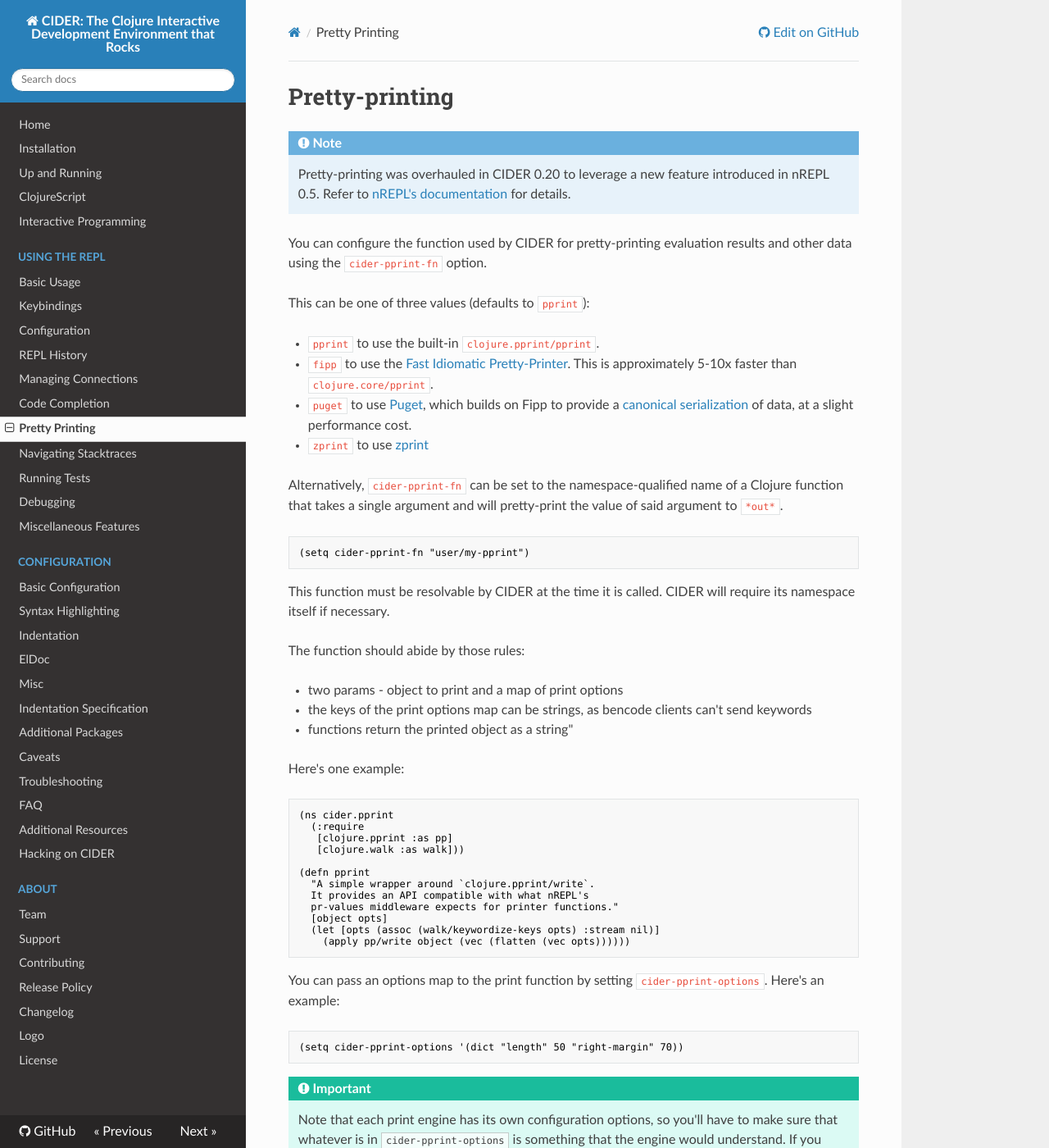
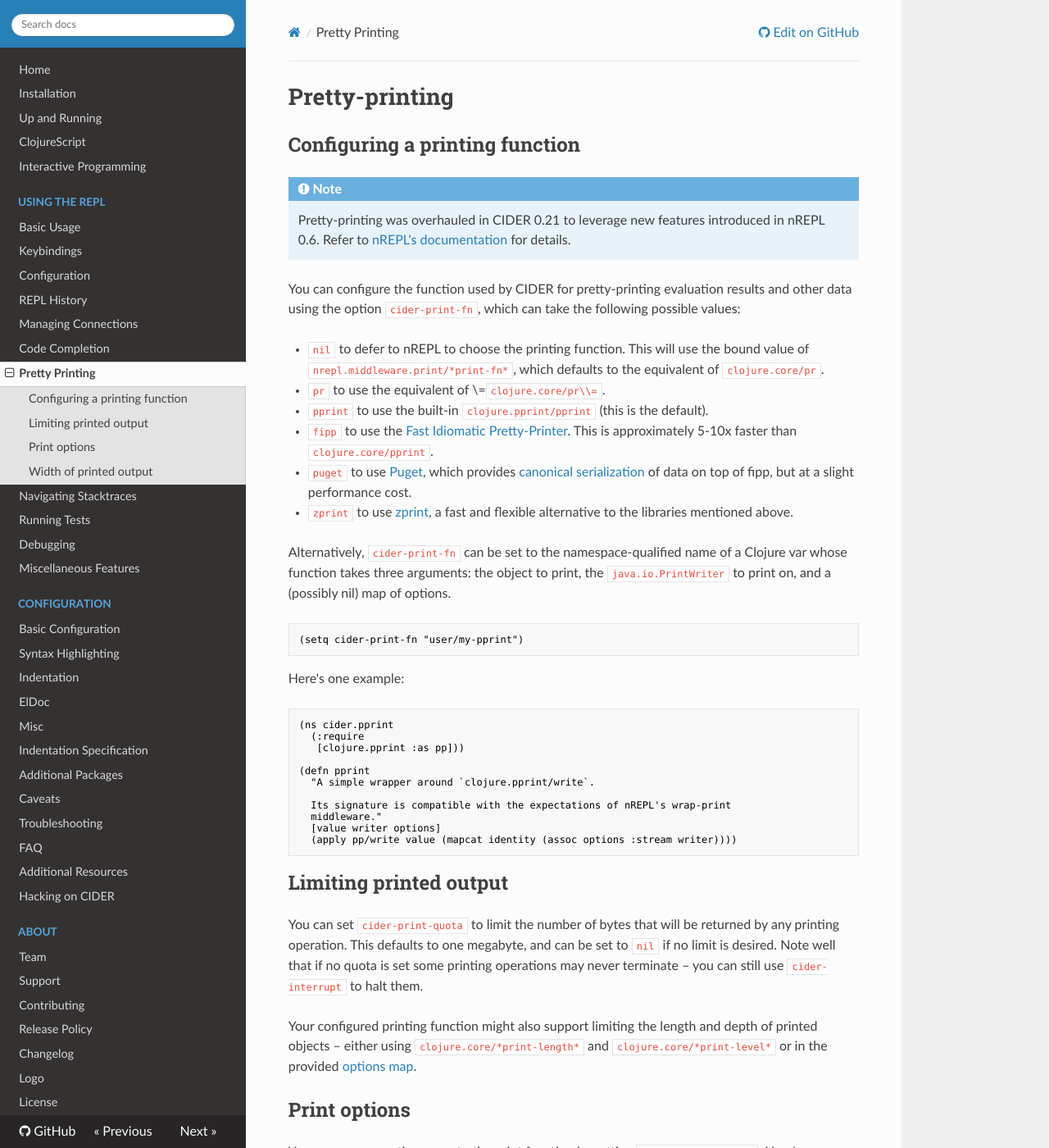
Before and after one commit to clojure-emacs/cider, an MkDocs documentation site: the page built from doc/pretty_printing.md, in a window 1280 px wide and 1400 px high. Shown: the whole window at 82% size. Built offline with MkDocs 1.6.1, drawn with Linux system fonts in a browser that asks for light colours; nearby versions of some CDN libraries; old or Windows-style settings are respelled for this version of MkDocs; some of the changed text lies outside the part shown.

Commit message:
Simplify printing configuration
* New options:
** cider-print-fn
** cider-print-options
** cider-print-quota

* Options made obsolete:
** cider-pprint-fn
** cider-pprint-options
** cider-stacktrace-print-options
** cider-debug-print-options
** cider-repl-pretty-print-width

* Add functions to construct requests for either pretty-printing or printing
  with clojure.core/pr, and use these functions where relevant.

* Use map.el functions for merging partial requests.

* Prefer any width value in cider-print-options to the advised value provided by
  fill-column, to allow overriding this option without needing a separate
  variable.

````diff
--- a/doc/pretty_printing.md
+++ b/doc/pretty_printing.md
@@ -1,83 +1,104 @@
 # Pretty-printing
+
+## Configuring a printing function
 
 !!! Note
 
-    Pretty-printing was overhauled in CIDER 0.20 to leverage a new feature introduced in nREPL 0.5.
-    Refer to [nREPL's documentation](https://nrepl.org/nrepl/design/middleware.html#_pretty_printing) for details.
+    Pretty-printing was overhauled in CIDER 0.21 to leverage new features introduced in nREPL 0.6.
+    Refer to [nREPL's documentation](https://nrepl.org/nrepl/usage/misc.html#_pretty_printing) for details.
 
 You can configure the function used by CIDER for pretty-printing evaluation
-results and other data using the `cider-pprint-fn` option.
+results and other data using the option `cider-print-fn`, which can take the
+following possible values:
 
-This can be one of three values (defaults to `pprint`):
+- `nil` to defer to nREPL to choose the printing function. This will use the
+  bound value of `nrepl.middleware.print/*print-fn*`, which defaults to the
+  equivalent of `clojure.core/pr`.
 
-- `pprint` to use the built-in `clojure.pprint/pprint`.
+- `pr` to use the equivalent of \\=`clojure.core/pr\\=`.
 
-- `fipp` to use the
-  [Fast Idiomatic Pretty-Printer](https://github.com/brandonbloom/fipp). This is
-  approximately 5-10x faster than `clojure.core/pprint`.
+- `pprint` to use the built-in `clojure.pprint/pprint` (this is the default).
 
-- `puget` to use [Puget](https://github.com/greglook/puget), which builds on
-  Fipp to provide a
+- `fipp` to use the [Fast Idiomatic
+  Pretty-Printer](https://github.com/brandonbloom/fipp). This is approximately
+  5-10x faster than `clojure.core/pprint`.
+
+- `puget` to use [Puget](https://github.com/greglook/puget), which provides
   [canonical serialization](https://github.com/greglook/puget#canonical-representation)
-  of data, at a slight performance cost.
+  of data on top of fipp, but at a slight performance cost.
 
-- `zprint` to use [zprint](https://github.com/kkinnear/zprint)
+- `zprint` to use [zprint](https://github.com/kkinnear/zprint), a fast and
+  flexible alternative to the libraries mentioned above.
 
-Alternatively, `cider-pprint-fn` can be set to the namespace-qualified name of a
-Clojure function that takes a single argument and will pretty-print the value of
-said argument to `*out*`.
+Alternatively, `cider-print-fn` can be set to the namespace-qualified name of a
+Clojure var whose function takes three arguments: the object to print, the
+`java.io.PrintWriter` to print on, and a (possibly nil) map of options.
 
 ``` el
-(setq cider-pprint-fn "user/my-pprint")
+(setq cider-print-fn "user/my-pprint")
 ```
-
-This function must be resolvable by CIDER at the time it is called. CIDER will require
-its namespace itself if necessary.
-
-The function should abide by those rules:
-
-* two params - object to print and a map of print options
-* the keys of the print options map can be strings, as bencode clients can't send keywords
-* functions return the printed object as a string"
 
 Here's one example:
 
 ``` clojure
 (ns cider.pprint
   (:require
-   [clojure.pprint :as pp]
-   [clojure.walk :as walk]))
+   [clojure.pprint :as pp]))
 
 (defn pprint
   "A simple wrapper around `clojure.pprint/write`.
-  It provides an API compatible with what nREPL's
-  pr-values middleware expects for printer functions."
-  [object opts]
-  (let [opts (assoc (walk/keywordize-keys opts) :stream nil)]
-    (apply pp/write object (vec (flatten (vec opts))))))
+
+  Its signature is compatible with the expectations of nREPL's wrap-print
+  middleware."
+  [value writer options]
+  (apply pp/write value (mapcat identity (assoc options :stream writer))))
 ```
 
-You can pass an options map to the print function by setting `cider-pprint-options`. Here's an example:
+## Limiting printed output
+
+You can set `cider-print-quota` to limit the number of bytes that will be
+returned by any printing operation. This defaults to one megabyte, and can be
+set to `nil` if no limit is desired. Note well that if no quota is set some
+printing operations may never terminate – you can still use `cider-interrupt` to
+halt them.
+
+Your configured printing function might also support limiting the length and
+depth of printed objects – either using `clojure.core/*print-length*` and
+`clojure.core/*print-level*` or in the provided [options map](#print-options).
+
+## Print options
+
+You can pass an options map to the print function by setting `cider-print-options`. Here's an example:
 
 ``` el
-(setq cider-pprint-options '(dict "length" 50 "right-margin" 70))
+(setq cider-print-options '(dict "length" 50 "right-margin" 70))
 ```
 
 !!! Important
 
-    Note that each print engine has its own configuration options, so you'll have to make sure that whatever is
-    in `cider-pprint-options` is something that the engine would understand. If you change the default printer
-    you'll also have to update accordingly `cider-debug-print-options` and `cider-stacktrace-print-options`.
+    Note that each print engine has its own configuration options, so you'll have to be sure to set `cider-print-options` accordingly.
 
-Here's a table describing the differences in the names for the common print options, supported by every
-print engine.
+Here's a table describing the differences in the names for the most common print
+options supported by every print engine.
 
-Dynamic Var            | pprint             | Fipp & Puget          | zprint
------------------------|--------------------|-----------------------|------------------
-`*print-length*`       | length             | print-length          | max-length
-`*print-level*`        | level              | print-level           | max-depth
-`*print-right-margin*` | right-margin       | width                 | width
+| Dynamic Var                           | `clojure.pprint` | Fipp & Puget   | zprint       |
+|---------------------------------------|------------------|----------------|--------------|
+| `clojure.core/*print-length*`         | `length`         | `print-length` | `max-length` |
+| `clojure.core/*print-level*`          | `level`          | `print-level`  | `max-depth`  |
+| `clojure.pprint/*print-right-margin*` | `right-margin`   | `width`        | `width`      |
 
-All printers understand the dynamic variables, so you can also set those in your REPL instead of setting
-`cider-pprint-options`. As the debugger and the stacktrace printer normally use a different config you
-can't easily avoid not providing configuration for them.
+Not all printing engines use (or default to) the dynamic variables in all cases,
+so setting them at the REPL may or may not have the intended effect. See the
+respective documentation of each engine:
+
+- `clojure.pprint`: https://clojuredocs.org/clojure.pprint/write
+- Fipp: https://github.com/brandonbloom/fipp/#printer-usage
+- Puget: https://github.com/greglook/puget#usage
+- zprint: https://github.com/kkinnear/zprint/#what-is-configurable
+
+## Width of printed output
+
+If you're using one of the printing engines provided with CIDER, the value of
+`fill-column` will be used for the relevant width option in the [options
+map](#print-options). You can override this by hardcoding the relevant option in
+`cider-print-options`.
--- a/doc/repl/configuration.md
+++ b/doc/repl/configuration.md
@@ -143,33 +143,29 @@
 
 ## Pretty printing in the REPL
 
-By default the REPL always pretty-prints the results of your
-evaluations using whatever pretty-printer is specified in `cider-pprint-fn`.
+By default the REPL always prints the results of your evaluations using the
+printing function specified by `cider-print-fn`.
 
 !!! Note
 
     This behaviour was changed in CIDER 0.20. In prior CIDER releases
     pretty-printing was disabled by default.
 
-You can temporary disable this behaviour and revert to the default
-printer using <kbd>M-x cider-repl-toggle-pretty-printing</kbd>.
+You can temporarily disable this behaviour and revert to the default behaviour
+(equivalent to `clojure.core/pr`) using <kbd>M-x cider-repl-toggle-pretty-printing</kbd>.
 
-If you want to disable pretty-printing of results completely use:
+If you want to disable using `cider-print-fn` entirely, use:
 
 ```el
 (setq cider-repl-use-pretty-printing nil)
 ```
 
-The variable `cider-repl-pretty-print-width` (`fill-column` by default) controls
-the print width. You can adjust if you want:
+Note well that disabling pretty-printing is not advised. Emacs does not handle
+well very long lines, so using a printing function that wraps lines beyond a
+certain width (i.e. any of them except for `pr`) will keep your REPL running
+smoothly.
 
-```el
-;; this will try to print data in 20 columns per line
-(setq cider-repl-pretty-print-width 20)
-```
-
-See [this](../pretty_printing) for more
-information on pretty printing.
+See [this](../pretty_printing) for more information on configuring printing.
 
 ## Displaying images in the REPL
 
````
Also changed, not shown: doc/repl/basic_usage.md (+5 -1 lines), 10 other files.
